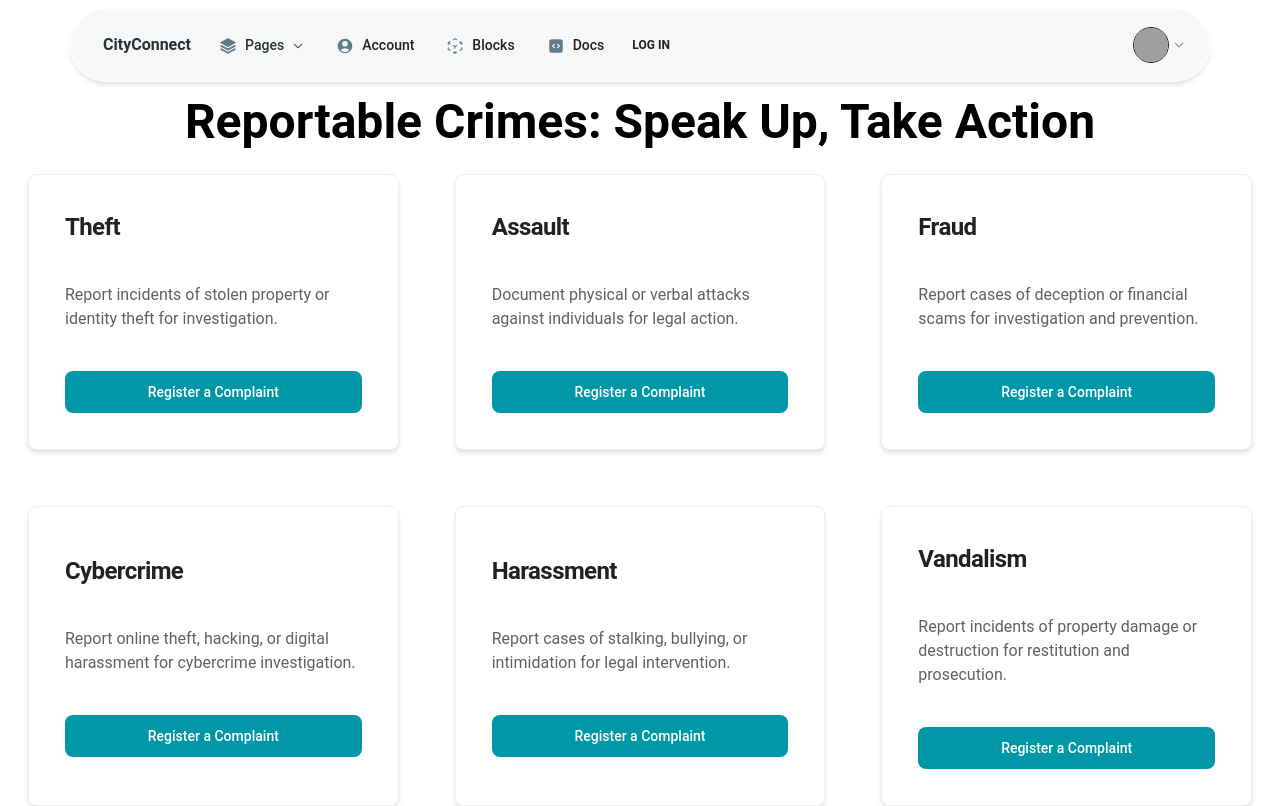
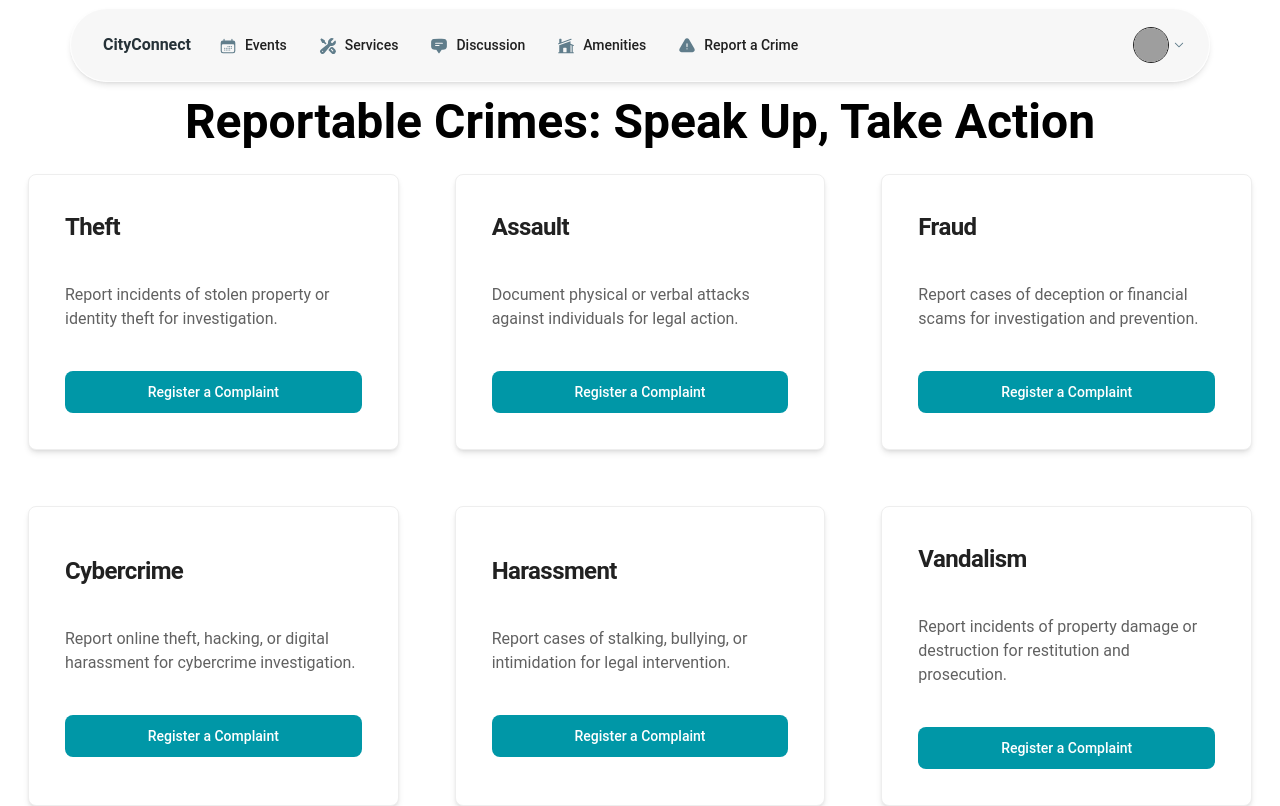
Before and after one commit to AryanPahuja21/CityConnect, a React (Vite) app: page /crime/report in a window 1280 px wide. Shown: the top 806 px of the page. Built offline with nearby package versions, Linux system fonts and the light colour scheme; grey boxes are pictures that could not be loaded.

Commit message:
Navbar Updated

```diff
--- a/package.json
+++ b/package.json
@@ -14,9 +14,9 @@
     "@emotion/styled": "^11.11.0",
     "@heroicons/react": "^2.1.1",
     "@material-tailwind/react": "^2.1.9",
-    "flowbite-react": "^0.7.2",
     "@mui/icons-material": "^5.15.9",
     "@mui/material": "^5.15.9",
+    "flowbite-react": "^0.7.2",
     "react": "^18.2.0",
     "react-dom": "^18.2.0",
     "react-router-dom": "^6.22.0"
--- a/src/App.jsx
+++ b/src/App.jsx
@@ -2,7 +2,7 @@ import React from 'react';
 import Navbar from './Components/Navbar';
 import HeroSection from './Components/heroSection';
 // import ServicePage from "./pages/service.jsx";
-// import Footer from "./Components/Footer";
+import Footer from "./Components/Footer";
 import Calendar from './Components/Calendar';
 import Events from './Components/Events'
 import Crime from './Components/Crime'
@@ -22,7 +22,7 @@ function App() {
           <Route path='/crime/report' element={<Report/>}></Route>
         </Routes>
       </Router>
-      {/* <Footer/> */}
+      <Footer/>
     </div>
     </>
   );
--- a/src/Components/Footer.jsx
+++ b/src/Components/Footer.jsx
@@ -29,6 +29,7 @@ const theme = createTheme({
 
 function Footer() {
   return (
+    <div className='mt-24'>
     <ThemeProvider theme={theme}>
       <Box
         sx={{
@@ -183,6 +184,7 @@ function Footer() {
         </Grid>
       </Box>
     </ThemeProvider>
+    </div>
   );
 }
 
--- a/src/Components/Navbar.jsx
+++ b/src/Components/Navbar.jsx
@@ -13,18 +13,20 @@ import {
   IconButton,
 } from "@material-tailwind/react";
 import {
-  CubeTransparentIcon,
   UserCircleIcon,
-  CodeBracketSquareIcon,
-  Square3Stack3DIcon,
   ChevronDownIcon,
   Cog6ToothIcon,
   InboxArrowDownIcon,
   LifebuoyIcon,
   PowerIcon,
-  RocketLaunchIcon,
   Bars2Icon,
+  ExclamationTriangleIcon,
+  ChatBubbleBottomCenterTextIcon,
+  WrenchScrewdriverIcon,
+  CalendarDaysIcon,
+  HomeModernIcon,
 } from "@heroicons/react/24/solid";
+import { Link } from 'react-router-dom';
 
 // profile menu component
 const profileMenuItems = [
@@ -148,7 +150,7 @@ function NavListMenu() {
 
   return (
     <React.Fragment>
-      <Menu allowHover open={isMenuOpen} handler={setIsMenuOpen}>
+      {/* <Menu allowHover open={isMenuOpen} handler={setIsMenuOpen}>
         <MenuHandler>
           <Typography as="a" href="#" variant="small" className="font-normal">
             <MenuItem className="hidden items-center gap-2 font-medium text-blue-gray-900 lg:flex lg:rounded-full">
@@ -166,7 +168,7 @@ function NavListMenu() {
         <MenuList className="grid grid-cols-2 gap-3">
           {renderItems}
         </MenuList>
-      </Menu>
+      </Menu> */}
     </React.Fragment>
   );
 }
@@ -174,16 +176,25 @@ function NavListMenu() {
 // nav list component
 const navListItems = [
   {
-    label: "Account",
-    icon: UserCircleIcon,
+    label: "Events",
+    icon: CalendarDaysIcon,
+    route: '/events'
   },
   {
-    label: "Blocks",
-    icon: CubeTransparentIcon,
+    label: "Services",
+    icon: WrenchScrewdriverIcon,
   },
   {
-    label: "Docs",
-    icon: CodeBracketSquareIcon,
+    label: "Discussion",
+    icon: ChatBubbleBottomCenterTextIcon,
+  },
+  {
+    label: "Amenities",
+    icon: HomeModernIcon,
+  },
+  {
+    label: "Report a Crime",
+    icon: ExclamationTriangleIcon,
   },
 ];
 
@@ -191,8 +202,8 @@ function NavList() {
   return (
     <ul className="mt-2 mb-4 flex flex-col gap-2 lg:mb-0 lg:mt-0 lg:flex-row lg:items-center ">
       <NavListMenu />
-      {navListItems.map(({ label, icon }, key) => (
-        <a href="#" key={key}>
+      {navListItems.map(({ label, icon, route }, key) => (
+        <a href="/" key={key}>
           <Typography
             as="span"
             variant="small"
@@ -245,9 +256,9 @@ export default function ComplexNavbar() {
           <Bars2Icon className="h-6 w-6" />
         </IconButton>
 
-        <Button size="sm" variant="text">
+        {/* <Button size="sm" variant="text">
           <span>Log In</span>
-        </Button>
+        </Button> */}
         <ProfileMenu />
       </div>
       <MobileNav open={isNavOpen} className="overflow-scroll">
```
Also changed, not shown: 1 other file (tests, documents, lock files or other folders).
